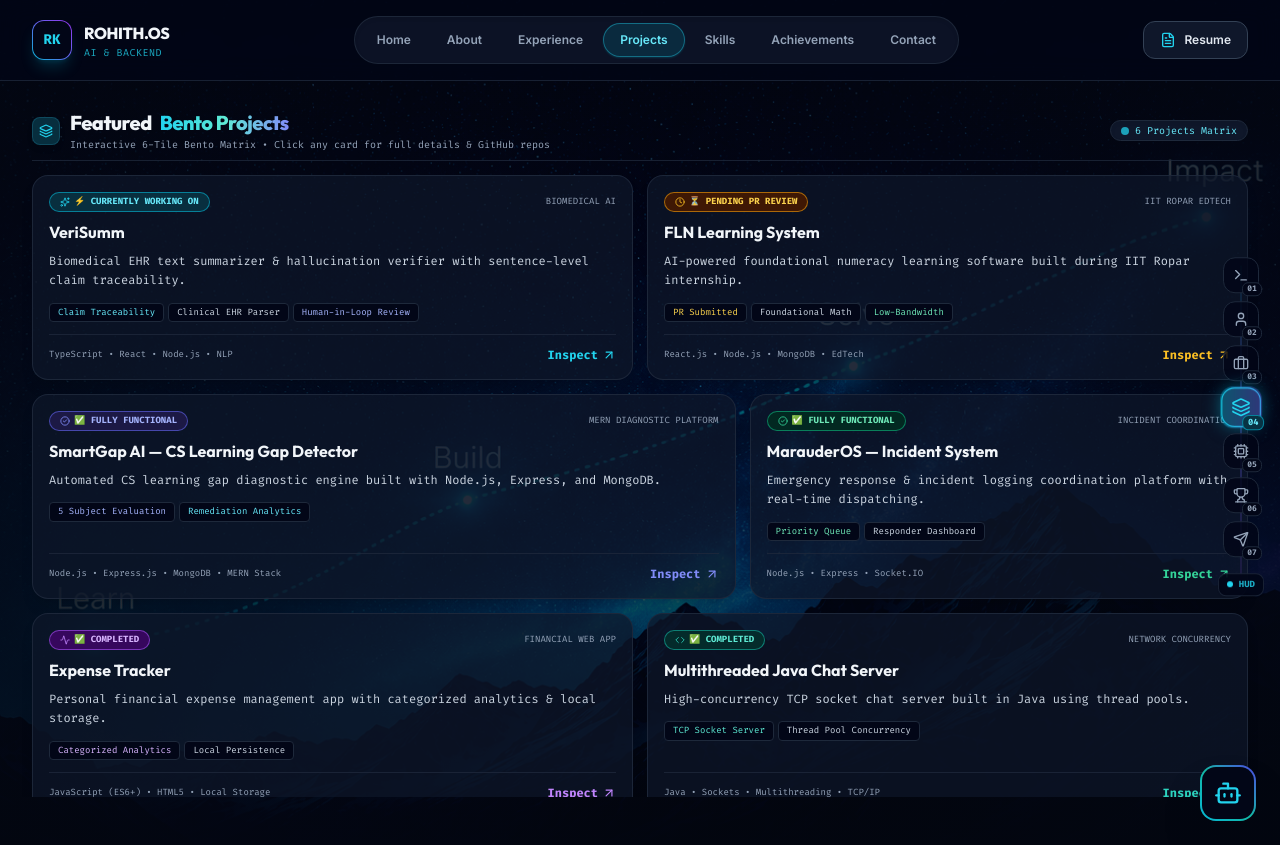
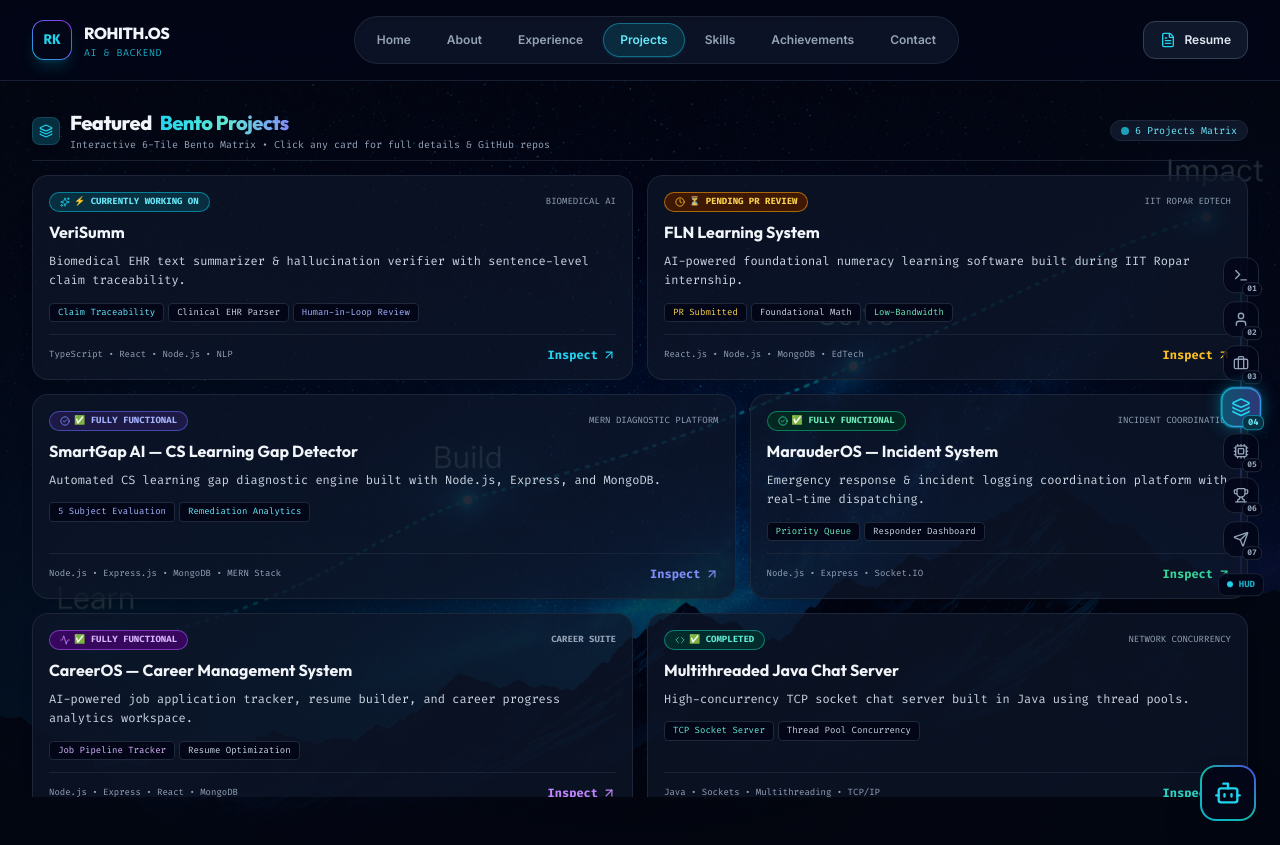
Before and after one commit to kudimirohith-bit/portfolio, a React (Vite) app: page /projects in a window 1280 px wide. Built offline with nearby package versions, Linux system fonts and the light colour scheme.

Commit message:
feat: replace Expense Tracker with CareerOS project in Bento grid, modal, and terminal

```diff
--- a/script.js
+++ b/script.js
@@ -352,7 +352,7 @@ Databases & Cloud: <span class="text-amber-300 font-bold">MongoDB, Mongoose, Goo
 3. <span class="text-purple-400 font-bold">SmartGap AI</span> — CS Subject Learning Gap Diagnostic System
 4. <span class="text-emerald-400 font-bold">FLN Learning</span> — AI Foundational Numeracy Product
 5. <span class="text-amber-400 font-bold">MarauderOS</span> — Emergency Coordination Incident System
-6. <span class="text-sky-400 font-bold">Expense Tracker</span> — Financial Tracking Web App
+6. <span class="text-sky-400 font-bold">CareerOS</span> — Career Management & AI Progress Platform
 7. <span class="text-pink-400 font-bold">Simple Chat Server</span> — Multithreaded Java Network Socket Chat Server`,
 
     experience: `1. <span class="text-cyan-300 font-bold">FlyRank AI</span> — Backend AI Developer Intern (July 2026 - Present)
--- a/src/components/ProjectDetailModal.jsx
+++ b/src/components/ProjectDetailModal.jsx
@@ -63,19 +63,20 @@ const PROJECT_DETAILS = {
     ],
     github: "https://github.com/kudimirohith-bit/marauderOS"
   },
-  expensetracker: {
-    statusBadge: "✅ COMPLETED",
+  careeros: {
+    statusBadge: "✅ FULLY FUNCTIONAL",
     statusColor: "bg-purple-950 text-purple-300 border-purple-500/50",
-    badge: "FINANCIAL WEB APPLICATION",
-    title: "Personal Finance & Expense Tracker",
-    singleLineDesc: "Personal financial expense management app with categorized analytics & local storage.",
-    stack: ["JavaScript (ES6+)", "HTML5", "CSS3", "Local Storage Persistence"],
-    overview: "A clean, responsive financial management web application for tracking income, categorized expenses, and budget insights with zero external backend dependencies.",
+    badge: "CAREER MANAGEMENT & AI SUITE",
+    title: "CareerOS — Career Management Platform",
+    singleLineDesc: "AI-powered job application tracker, resume builder, and career progress workspace.",
+    stack: ["Node.js", "Express.js", "React.js", "MongoDB", "MERN Stack"],
+    overview: "CareerOS is a comprehensive career workspace built for tracking job applications, managing interview stages, analyzing skill gaps, and optimizing career progression workflows with AI insights.",
     highlights: [
-      "Categorized transaction breakdown with visual summaries.",
-      "Local storage persistence and dynamic financial calculations."
+      "Structured job application status pipeline with real-time updates.",
+      "Skill gap detection and AI-assisted resume optimization.",
+      "Clean MERN stack architecture with secure RESTful endpoints."
     ],
-    github: "https://github.com/kudimirohith-bit/Expense_tracker"
+    github: "https://github.com/kudimirohith-bit/CareerOS"
   },
   chatserver: {
     statusBadge: "✅ COMPLETED",
--- a/src/components/Terminal.jsx
+++ b/src/components/Terminal.jsx
@@ -21,7 +21,7 @@ Databases & Cloud: <span class="text-amber-300 font-bold">MongoDB, Mongoose, Goo
 3. <span class="text-purple-400 font-bold">SmartGap AI</span> — CS Subject Learning Gap Diagnostic System
 4. <span class="text-emerald-400 font-bold">FLN Learning</span> — AI Foundational Numeracy Product
 5. <span class="text-amber-400 font-bold">MarauderOS</span> — Emergency Coordination Incident System
-6. <span class="text-sky-400 font-bold">Expense Tracker</span> — Financial Tracking Web App
+6. <span class="text-sky-400 font-bold">CareerOS</span> — Career Management & AI Progress Platform
 7. <span class="text-pink-400 font-bold">Simple Chat Server</span> — Multithreaded Java Network Socket Chat Server`,
 
   experience: `1. <span class="text-cyan-300 font-bold">FlyRank AI</span> — Backend AI Developer Intern (July 2026 - Present)
--- a/src/pages/Projects.jsx
+++ b/src/pages/Projects.jsx
@@ -183,35 +183,35 @@ export default function Projects() {
 
         {/* ================= ROW 3 ================= */}
 
-        {/* Tile 5: Expense Tracker (6 Cols) */}
+        {/* Tile 5: CareerOS (6 Cols) */}
         <div
-          onClick={() => setActiveModalKey('expensetracker')}
+          onClick={() => setActiveModalKey('careeros')}
           className="col-span-12 lg:col-span-6 group relative rounded-2xl bg-slate-900/70 border border-slate-800/90 backdrop-blur-xl p-4 flex flex-col justify-between hover:border-purple-400/80 transition-all duration-300 cursor-pointer overflow-hidden shadow-lg hover:shadow-purple-500/15 hover:-translate-y-0.5"
         >
           <div className="space-y-2 z-10">
             <div className="flex items-center justify-between">
               <span className="px-2.5 py-0.5 rounded-full bg-purple-950/90 text-purple-300 text-[9px] font-mono font-bold border border-purple-500/60 flex items-center gap-1">
-                <Activity className="w-2.5 h-2.5 text-purple-400" /> ✅ COMPLETED
+                <Activity className="w-2.5 h-2.5 text-purple-400" /> ✅ FULLY FUNCTIONAL
               </span>
-              <span className="text-[9px] font-mono text-slate-400">FINANCIAL WEB APP</span>
+              <span className="text-[9px] font-mono text-slate-400 font-bold">CAREER SUITE</span>
             </div>
 
             <h3 className="text-base font-outfit font-bold text-slate-100 group-hover:text-purple-300 transition-colors">
-              Expense Tracker
+              CareerOS — Career Management System
             </h3>
 
             <p className="text-slate-300 text-xs font-mono leading-relaxed line-clamp-2">
-              Personal financial expense management app with categorized analytics & local storage.
+              AI-powered job application tracker, resume builder, and career progress analytics workspace.
             </p>
 
             <div className="flex flex-wrap gap-1 pt-1">
-              <span className="px-2 py-0.5 rounded bg-slate-950 text-purple-300 text-[9px] font-mono border border-slate-800">Categorized Analytics</span>
-              <span className="px-2 py-0.5 rounded bg-slate-950 text-slate-300 text-[9px] font-mono border border-slate-800">Local Persistence</span>
+              <span className="px-2 py-0.5 rounded bg-slate-950 text-purple-300 text-[9px] font-mono border border-slate-800">Job Pipeline Tracker</span>
+              <span className="px-2 py-0.5 rounded bg-slate-950 text-slate-300 text-[9px] font-mono border border-slate-800">Resume Optimization</span>
             </div>
           </div>
 
           <div className="z-10 pt-3 border-t border-slate-800/80 flex items-center justify-between mt-3">
-            <span className="text-[9px] font-mono text-slate-400">JavaScript (ES6+) • HTML5 • Local Storage</span>
+            <span className="text-[9px] font-mono text-slate-400">Node.js • Express • React • MongoDB</span>
             <span className="text-xs font-mono font-bold text-purple-400 group-hover:translate-x-1 transition-transform flex items-center gap-1">
               Inspect <ArrowUpRight className="w-3.5 h-3.5" />
             </span>
```
